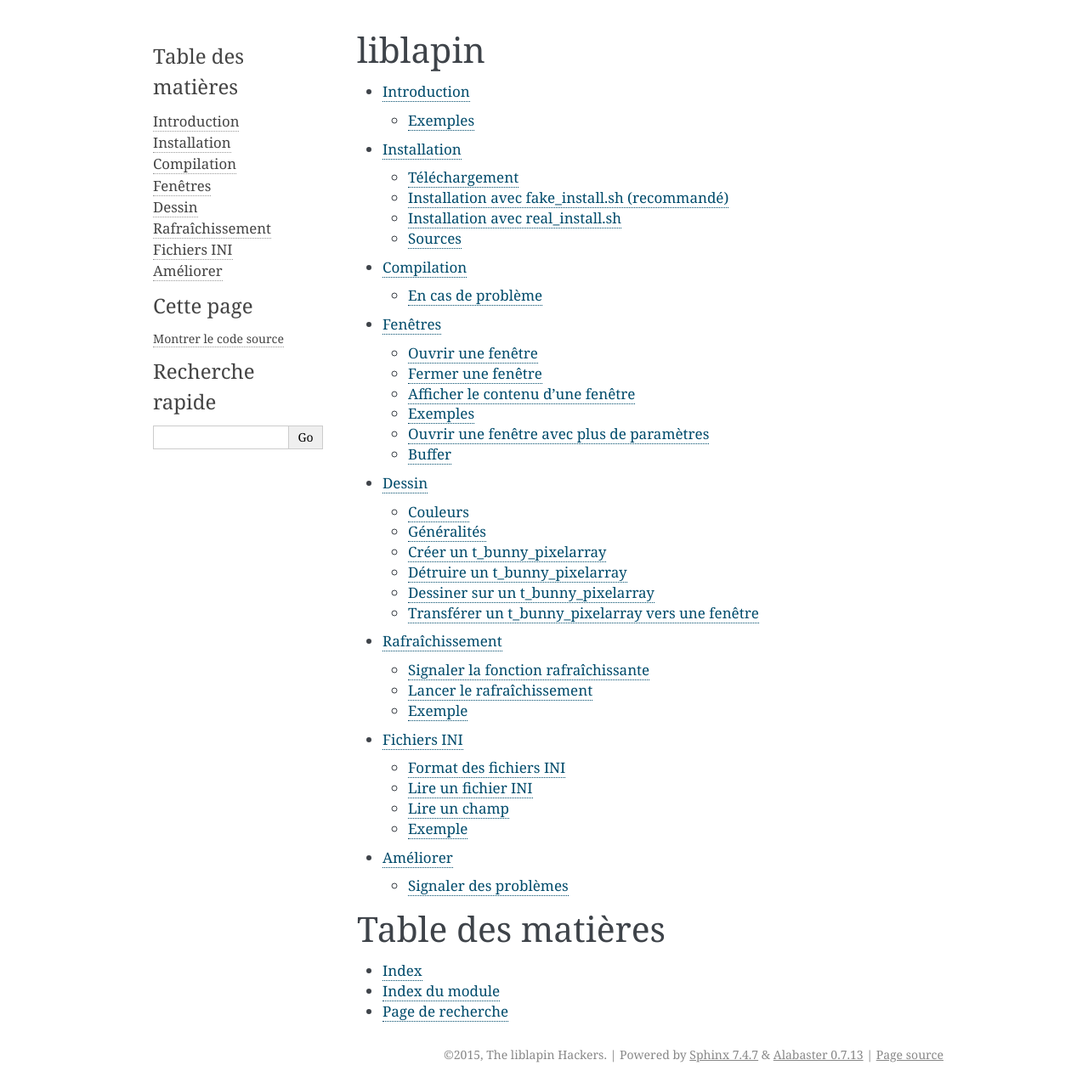
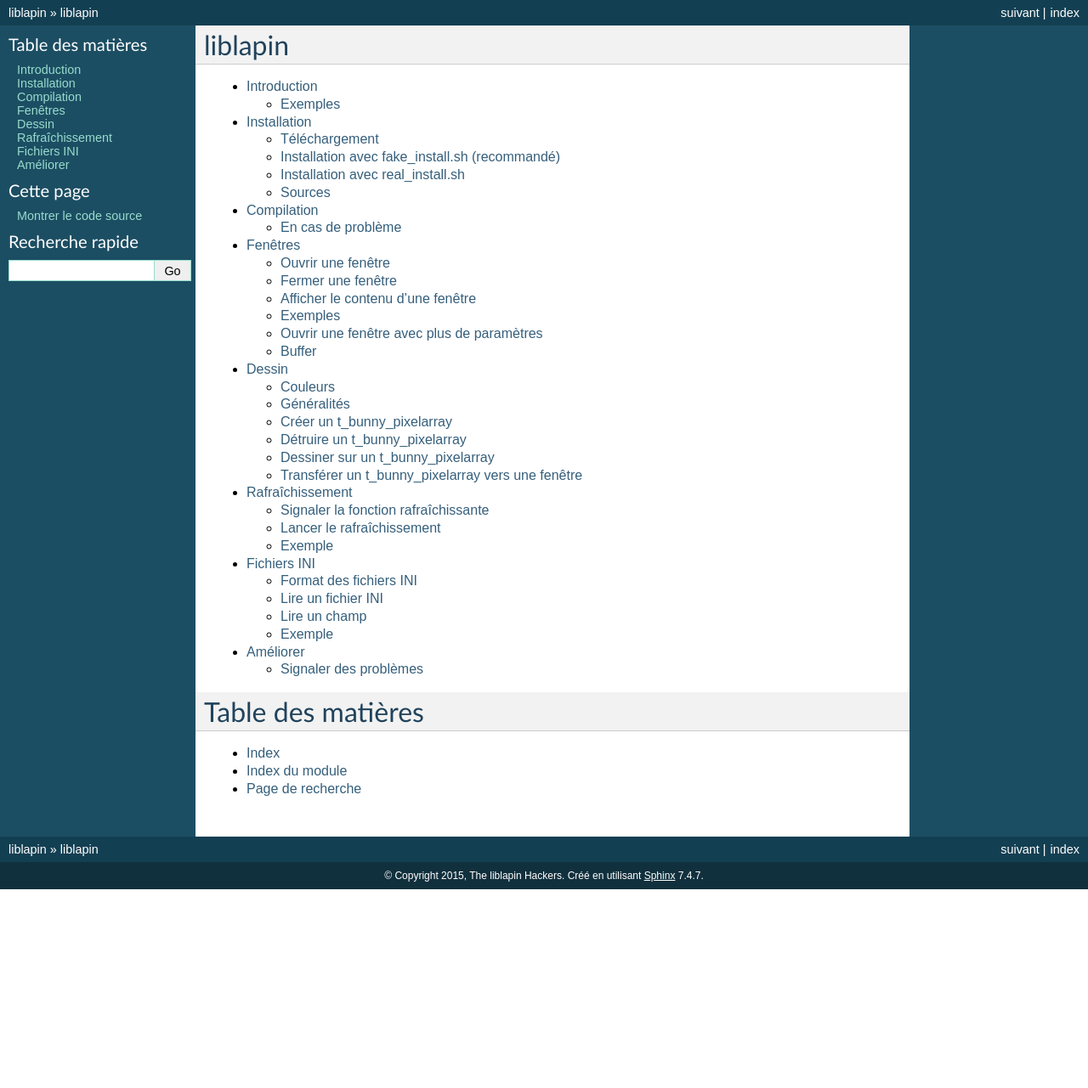
Before and after one commit to motet-a/liblapin-tutorial, a Sphinx documentation site: the page built from source/index.rst, in a window 1280 px wide. Shown: the whole page at 85% size. Built offline with Sphinx 7.4.7, drawn with Linux system fonts in a browser that asks for light colours; after the commit the page ends 1047 px from its top, so only the background shows below that.

Commit message:
Switch to custom theme

```diff
--- a/source/conf.py
+++ b/source/conf.py
@@ -115,8 +115,7 @@
 
 # The theme to use for HTML and HTML Help pages.  See the documentation for
 # a list of builtin themes.
-html_theme = 'alabaster'
-#html_theme = 'sphinx_rtd_theme'
+html_theme = 'theme'
 
 # Theme options are theme-specific and customize the look and feel of a theme
 # further.  For a list of options available for each theme, see the
@@ -124,7 +123,7 @@
 #html_theme_options = {}
 
 # Add any paths that contain custom themes here, relative to this directory.
-#html_theme_path = []
+html_theme_path = ["."]
 
 # The name for this set of Sphinx documents.  If None, it defaults to
 # "<project> v<release> documentation".
--- /dev/null
+++ b/source/theme/static/style.css
@@ -0,0 +1,5 @@
+@import url("default.css"); /* make sure to sync this with the base theme's css filename */
+
+.strike {
+    text-decoration: line-through;
+}
--- /dev/null
+++ b/source/theme/theme.conf
@@ -0,0 +1,4 @@
+[theme]
+inherit = default
+stylesheet = style.css
+pygments_style = pygments.css
```
